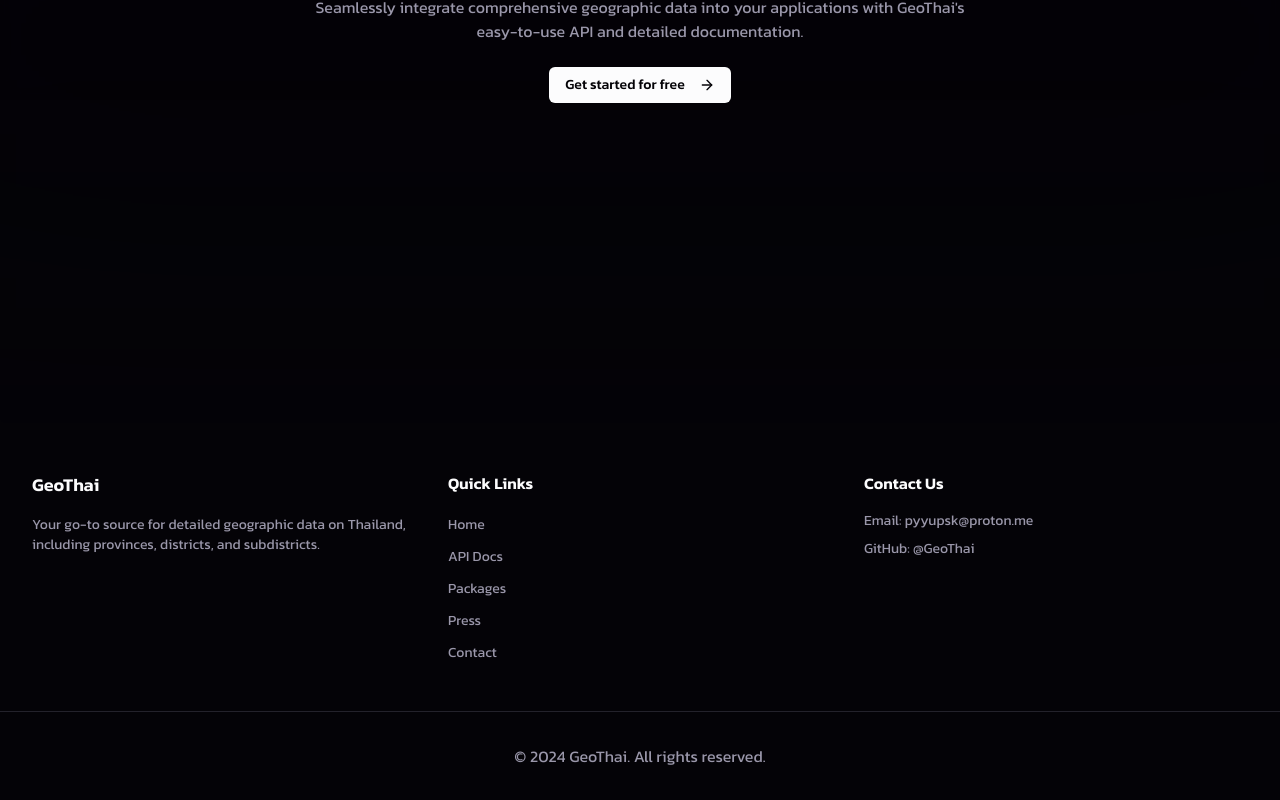
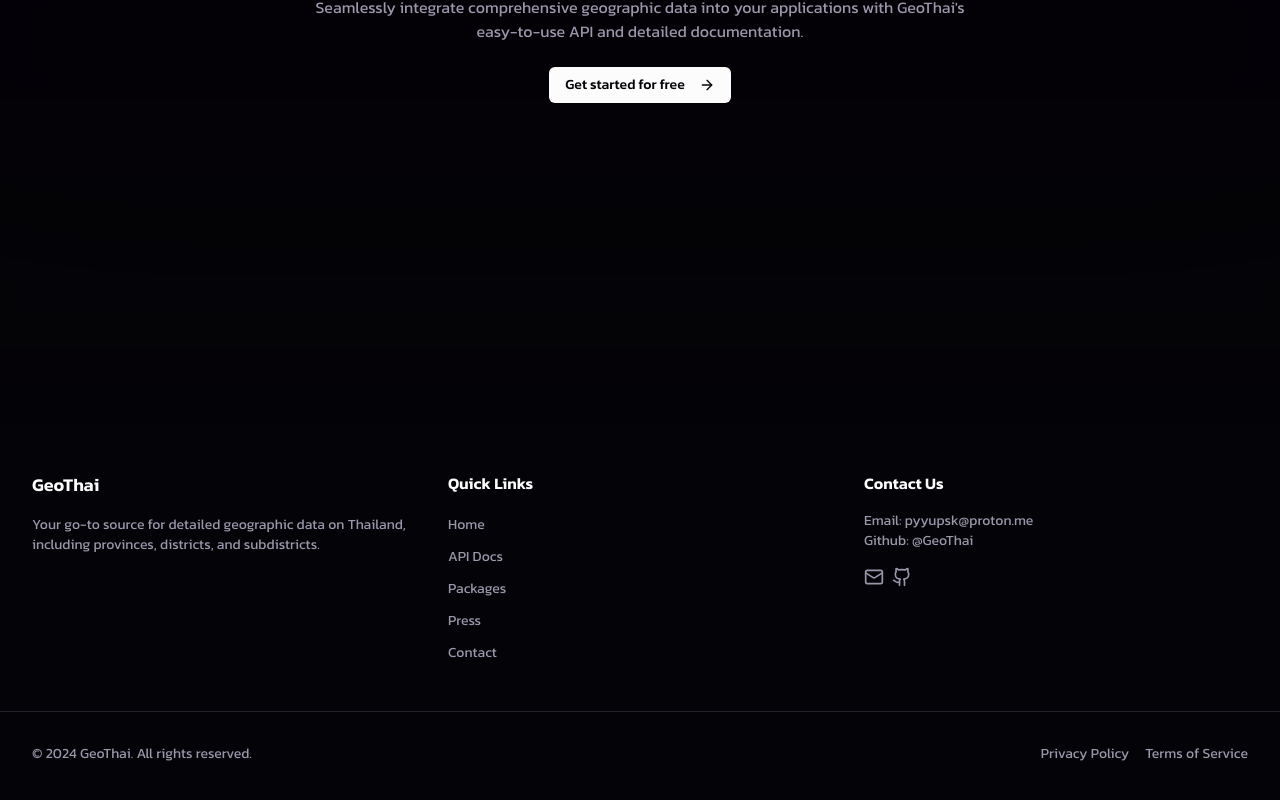
Before and after one commit to pyyupsk/geothai-website, a Next.js app: page / in a window 1280 px wide. Shown: the part 3385-4185 px from the top of the page. Built offline with nearby package versions, Linux system fonts and the light colour scheme.

Commit message:
feat(footer): add legal links and social icons to footer
Refactored footer component to include dynamic legal links and social media
contacts using newly added constants. Enhanced the footer design with icons
for better user interaction.

```diff
--- a/src/app/(landing)/components/footer.tsx
+++ b/src/app/(landing)/components/footer.tsx
@@ -1,4 +1,6 @@
+import { legals } from '@/constants/legals'
 import { navigation } from '@/constants/navigation'
+import { socials } from '@/constants/socials'
 import Link from 'next/link'
 
 export function Footer() {
@@ -30,32 +32,43 @@ export function Footer() {
                     </div>
                     <div>
                         <h4 className="heading4 mb-4">Contact Us</h4>
-                        <p className="mb-2 text-sm">
-                            Email:{' '}
+                        {socials.map((item) => (
+                            <p key={item.name} className="text-sm">
+                                {item.name}:{' '}
                                 <Link
-                                href="mailto:pyyupsk@proton.me"
+                                    href={item.link}
                                     target="_blank"
                                     rel="noopener noreferrer"
                                     className="hover:text-foreground transition-colors"
                                 >
-                                pyyupsk@proton.me
+                                    {item.label}
                                 </Link>
                             </p>
-                        <p className="text-sm">
-                            GitHub:{' '}
-                            <Link
-                                href="https://github.com/GeoThai"
-                                target="_blank"
-                                rel="noopener noreferrer"
-                                className="hover:text-foreground transition-colors"
-                            >
-                                @GeoThai
+                        ))}
+                        <div className="flex space-x-2 mt-4">
+                            {socials.map((item) => (
+                                <Link key={item.name} href={item.link} target="_blank" rel="noopener noreferrer">
+                                    <item.icon className="size-5 text-muted-foreground" />
                                 </Link>
-                        </p>
+                            ))}
                         </div>
                     </div>
-                <div className="mt-12 py-8 border-t text-center">
-                    <p>© {new Date().getFullYear()} GeoThai. All rights reserved.</p>
+                </div>
+                <div className="mt-12 py-8 border-t">
+                    <div className="container flex justify-between">
+                        <p className="text-sm">© {new Date().getFullYear()} GeoThai. All rights reserved.</p>
+                        <div className="flex space-x-4">
+                            {legals.map((item) => (
+                                <Link
+                                    key={item.name}
+                                    href={item.href}
+                                    className="text-sm text-muted-foreground hover:text-foreground transition-colors"
+                                >
+                                    {item.name}
+                                </Link>
+                            ))}
+                        </div>
+                    </div>
                 </div>
             </div>
         </footer>
--- /dev/null
+++ b/src/constants/legals.ts
@@ -0,0 +1,20 @@
+import { GlobeLock, Handshake } from 'lucide-react'
+
+type Legal = {
+    name: string
+    href: string
+    icon: React.ElementType
+}
+
+export const legals: Legal[] = [
+    {
+        name: 'Privacy Policy',
+        href: '/privacy',
+        icon: Handshake
+    },
+    {
+        name: 'Terms of Service',
+        href: '/terms',
+        icon: GlobeLock
+    }
+]
--- /dev/null
+++ b/src/constants/socials.ts
@@ -0,0 +1,23 @@
+import { GithubIcon, MailIcon } from 'lucide-react'
+
+type Social = {
+    name: string
+    label: string
+    link: string
+    icon: React.ElementType
+}
+
+export const socials: Social[] = [
+    {
+        name: 'Email',
+        label: 'pyyupsk@proton.me',
+        link: 'mailto:pyyupsk@proton.me',
+        icon: MailIcon
+    },
+    {
+        name: 'Github',
+        label: '@GeoThai',
+        link: 'https://github.com/GeoThai',
+        icon: GithubIcon
+    }
+]
```
Lines whose indentation alone changed are shown as unchanged.
